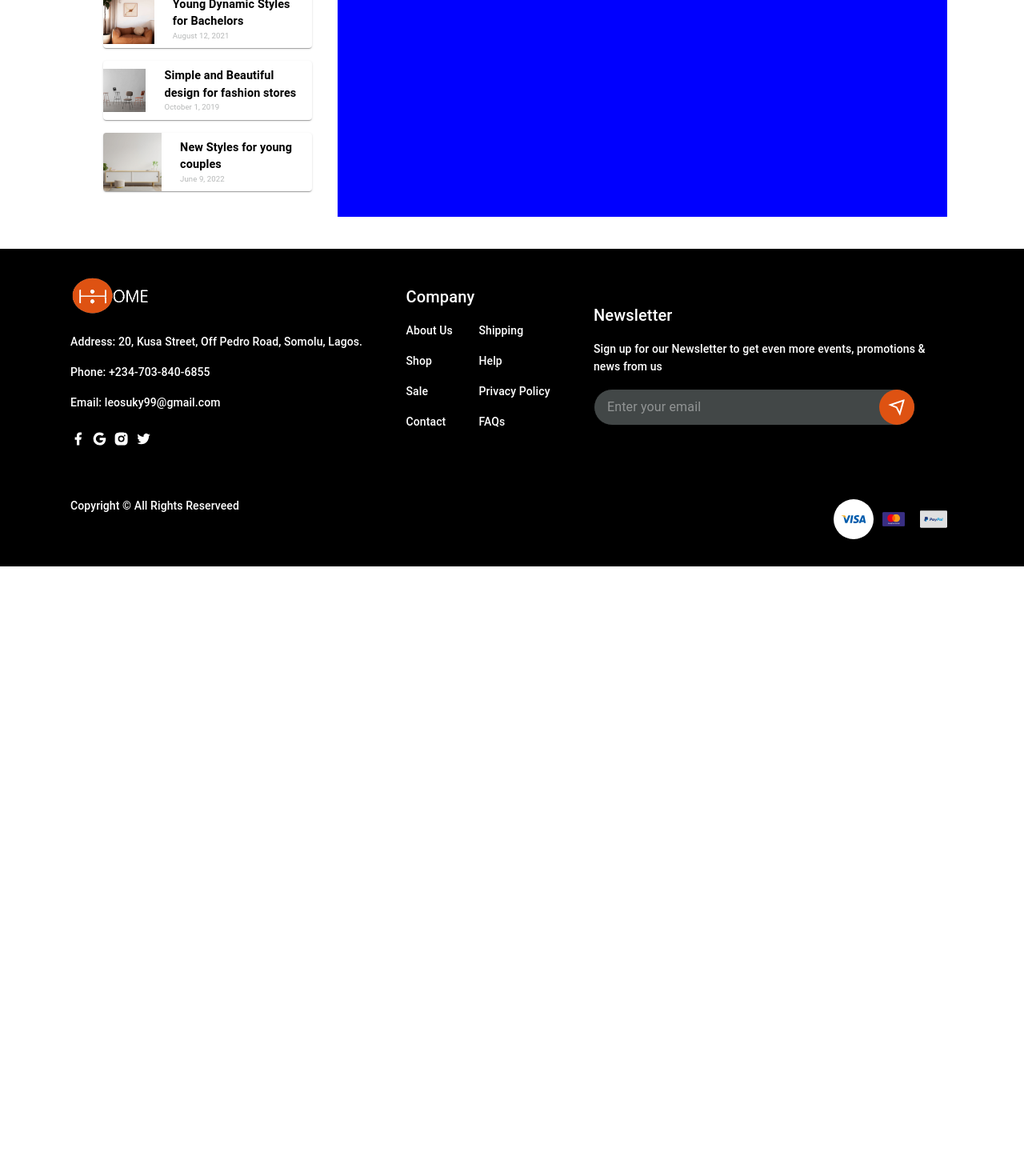
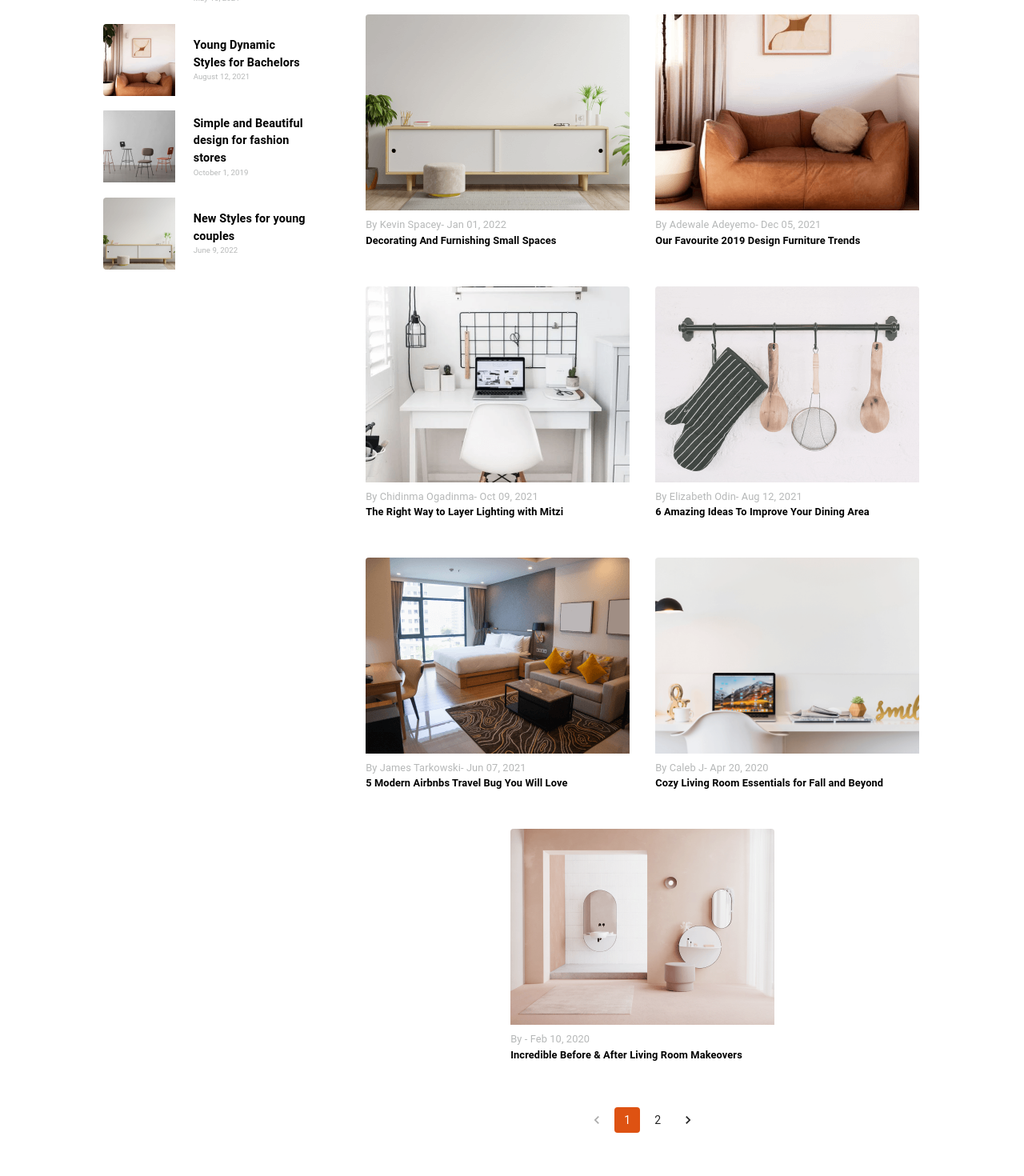
Before and after one commit to leosuky/Home-Furniture-Ecommerce, a React (Create React App) app in the folder frontend/: page /blog in a window 1280 px wide. Shown: the part 480-1950 px from the top of the page at 80% size. Before the commit the page ends 1188 px from the top, so only its background shows below. Built offline with nearby package versions, Linux system fonts and the light colour scheme; the HTML template or start-up script is replaced by a standard one.

Commit message:
finished the shoppage

```diff
--- a/frontend/src/components/BlogPostCard.jsx
+++ b/frontend/src/components/BlogPostCard.jsx
@@ -1,24 +1,23 @@
 import React from 'react'
 
 import { Box, Card, CardMedia, CardContent, Typography } from '@mui/material'
-import mbjkh from '../assets/mbjkh.png'
 
-function BlogPostCard() {
+function BlogPostCard({title, date, author, image}) {
   return (
-    <Card sx={{display:'flex', mb:'1rem', flexDirection:'column', width:'330px', justifyContent:'flex-start'}}>
+    <Card sx={{display:'flex', mb:'1rem', flexDirection:'column', width:'330px', justifyContent:'flex-start', boxShadow:'none'}}>
         <Box width='330px'>
             <CardMedia
                 component='img'
                 alt='card_content'
-                src={mbjkh}
-                width='330px !important'
+                src={image}
+                sx={{width:'330px', height:'245px'}}
             />
         </Box>
 
         <Box>
             <CardContent sx={{padding:'8px 8px 0 0', '&:last-child':{paddingBottom:'0'}}}>
-                <Typography color='#B6B8B8' fontSize='.8rem'>By Dorathy Bell- Nov 05, 2019</Typography>
-                <Typography color='black' fontSize='.8rem' fontWeight={700}>How To Care For Wool Furniture</Typography>
+                <Typography color='#B6B8B8' fontSize='.8rem'>By {author}- {date}</Typography>
+                <Typography color='black' fontSize='.8rem' fontWeight={700}>{title}</Typography>
             </CardContent>
         </Box>
     </Card>
--- a/frontend/src/components/TopPostCard.jsx
+++ b/frontend/src/components/TopPostCard.jsx
@@ -5,13 +5,13 @@ import { Box, Card, CardMedia, CardContent, Typography } from '@mui/material'
 
 function TopPostCard({title, date, image}) {
   return (
-    <Card sx={{display:'flex', mb:'1rem', alignItems:'center'}}>
+    <Card sx={{display:'flex', mb:'1rem', alignItems:'center', boxShadow:'none'}}>
         <Box width='90px' mr='15px'>
             <CardMedia
                 component='img'
                 alt='card_content'
                 src={image}
-                width='90px !important'
+                sx={{width:'90px'}}
             />
         </Box>
 
--- a/frontend/src/pages/BlogPage.jsx
+++ b/frontend/src/pages/BlogPage.jsx
@@ -1,21 +1,38 @@
 import React from 'react'
-import { Box, Stack, Typography } from '@mui/material'
+import { Box, Stack, Typography, Pagination } from '@mui/material'
 import { useTheme } from '@mui/material/styles';
 
 import InputField from '../components/InputField'
 import TopPostCard from '../components/TopPostCard';
 import BlogPostCard from '../components/BlogPostCard';
 
-import { top_posts } from '../data';
+import { top_posts, blog_posts } from '../data';
 import {RiSearchLine} from 'react-icons/ri'
 
 function BlogPage() {
+  // STATES
   const theme = useTheme()
+  const [blogs, setBlogs] = React.useState([])
+  const [paginationCount, setPaginationCount] = React.useState()
+
+  React.useEffect(() => {
+    const first_blog = blog_posts.slice(0,9)
+    const countPagination = Math.ceil((blog_posts.length) / 9)
+    setPaginationCount(countPagination)
+    setBlogs(first_blog)
+  }, [])
+
+  const switchBlogs = (event, value) => {
+    const start = (value-1) * 9
+
+    const next = blog_posts.slice(start, (9+start))
+    setBlogs(next)
+  }
 
   return (
     <Box display='flex' flexDirection='column' justifyContent='center' alignItems='center'>
 
-      <Stack direction='row' width='85vw' margin='2.5rem 0'>
+      <Stack direction={{xs:'column-reverse', lg:'row'}} width='85vw' margin='2.5rem 0'>
         {/* TOP STORIES */}
         <Box flex={0.3} display='flex' flexDirection='column' alignItems='center'>
           <Box margin='1rem' width='70%' mb='1.5rem'>
@@ -45,8 +62,31 @@ function BlogPage() {
         </Box>
 
         {/* BLOG CONTENT */}
-        <Box flex={0.7} bgcolor='blue'>
-            <BlogPostCard/>
+        <Box flex={0.7} display='flex' alignItems='center' flexDirection='column'>
+          <Box display='flex' flexWrap='wrap' alignItems='flex-start' justifyContent='center'>
+            {
+              blogs.map(item => (
+                <Box m='1rem'>
+                  <BlogPostCard
+                      title={item.title}
+                      author={item.author}
+                      date={item.date}
+                      image={item.image}
+                      key={item.id}
+                    />
+                </Box>
+              ))
+            }
+          </Box>
+
+          <Box mt='1.5rem' mb='2rem'>
+            <Pagination
+              count={paginationCount}
+              shape='rounded'
+              color='secondary'
+              onChange={switchBlogs}
+            />
+          </Box>
         </Box>
       </Stack>
 
```
